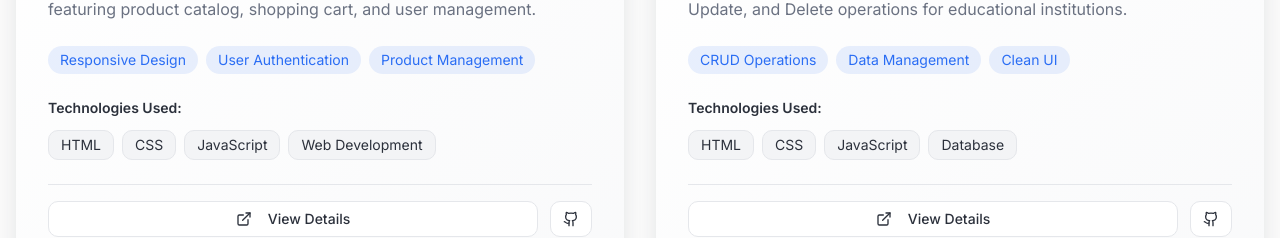
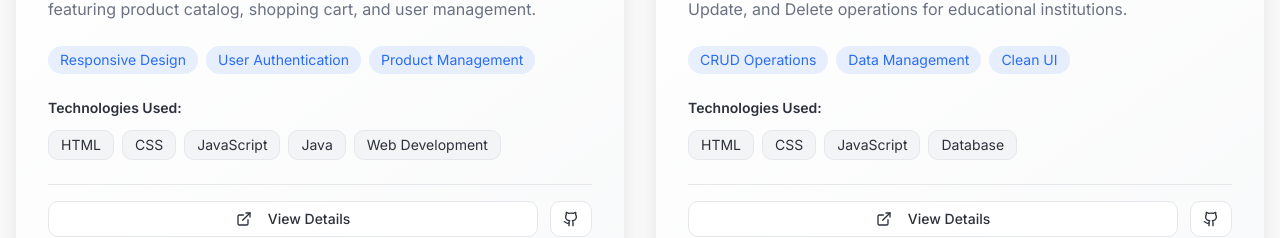
Before and after one commit to musharraf7940/msm-mohamed-portfolio, a React (Vite) app: page / in a window 1280 px wide. Shown: the part 3071-3309 px from the top of the page. Built offline with nearby package versions, Linux system fonts and the light colour scheme; the HTML template or start-up script is replaced by a standard one.

Commit message:
Add Java to E-commerce project

```diff
--- a/src/components/Projects.tsx
+++ b/src/components/Projects.tsx
@@ -7,7 +7,7 @@ const Projects = () => {
       title: "E-commerce Website for Retail Clothing Store",
       description: "A comprehensive web application for a clothing business in Colombo, featuring product catalog, shopping cart, and user management.",
       icon: ShoppingBag,
-      technologies: ["HTML", "CSS", "JavaScript", "Web Development"],
+      technologies: ["HTML", "CSS", "JavaScript", "Java", "Web Development"],
       category: "Web Application",
       highlights: ["Responsive Design", "User Authentication", "Product Management"]
     },
```
